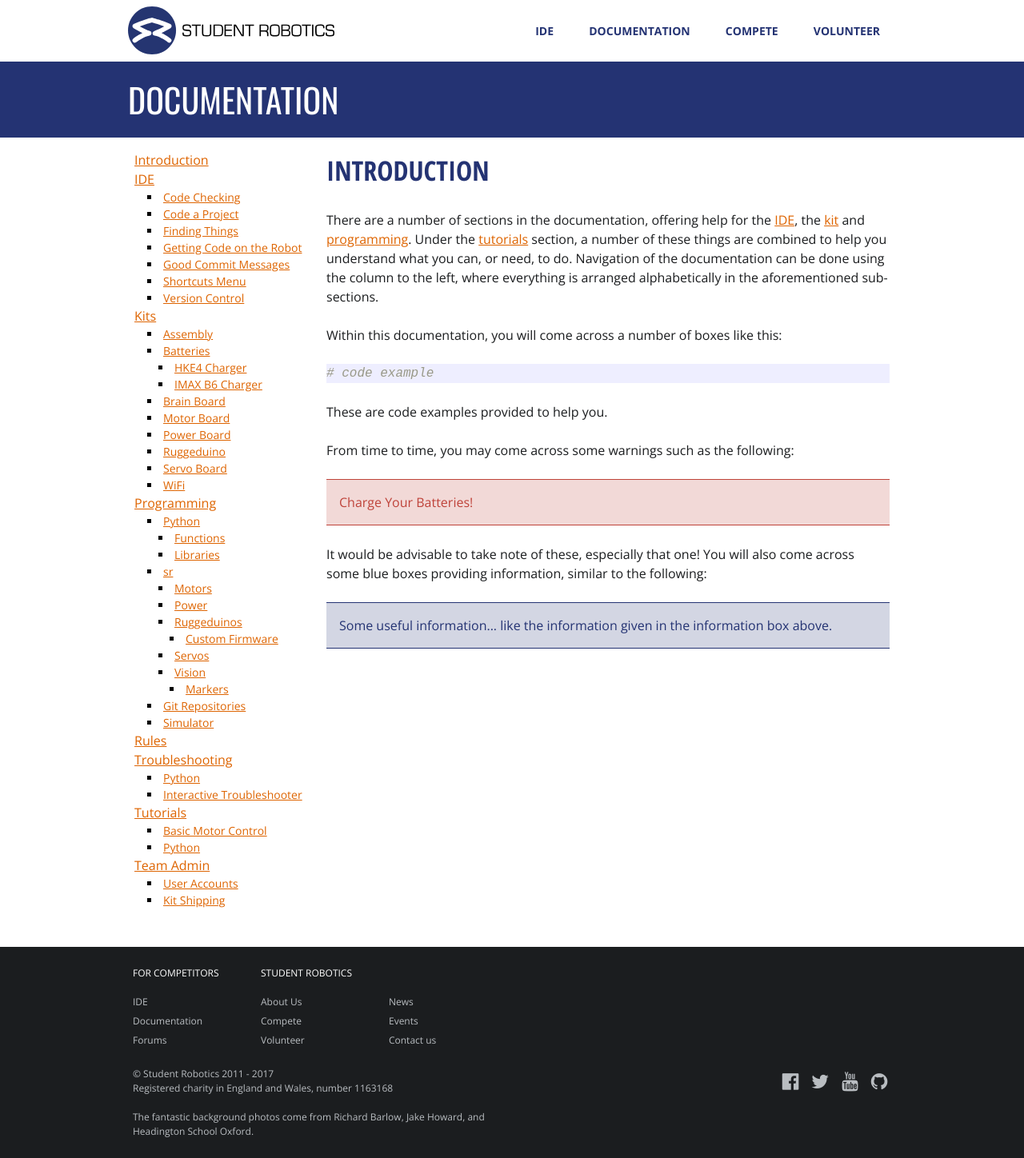
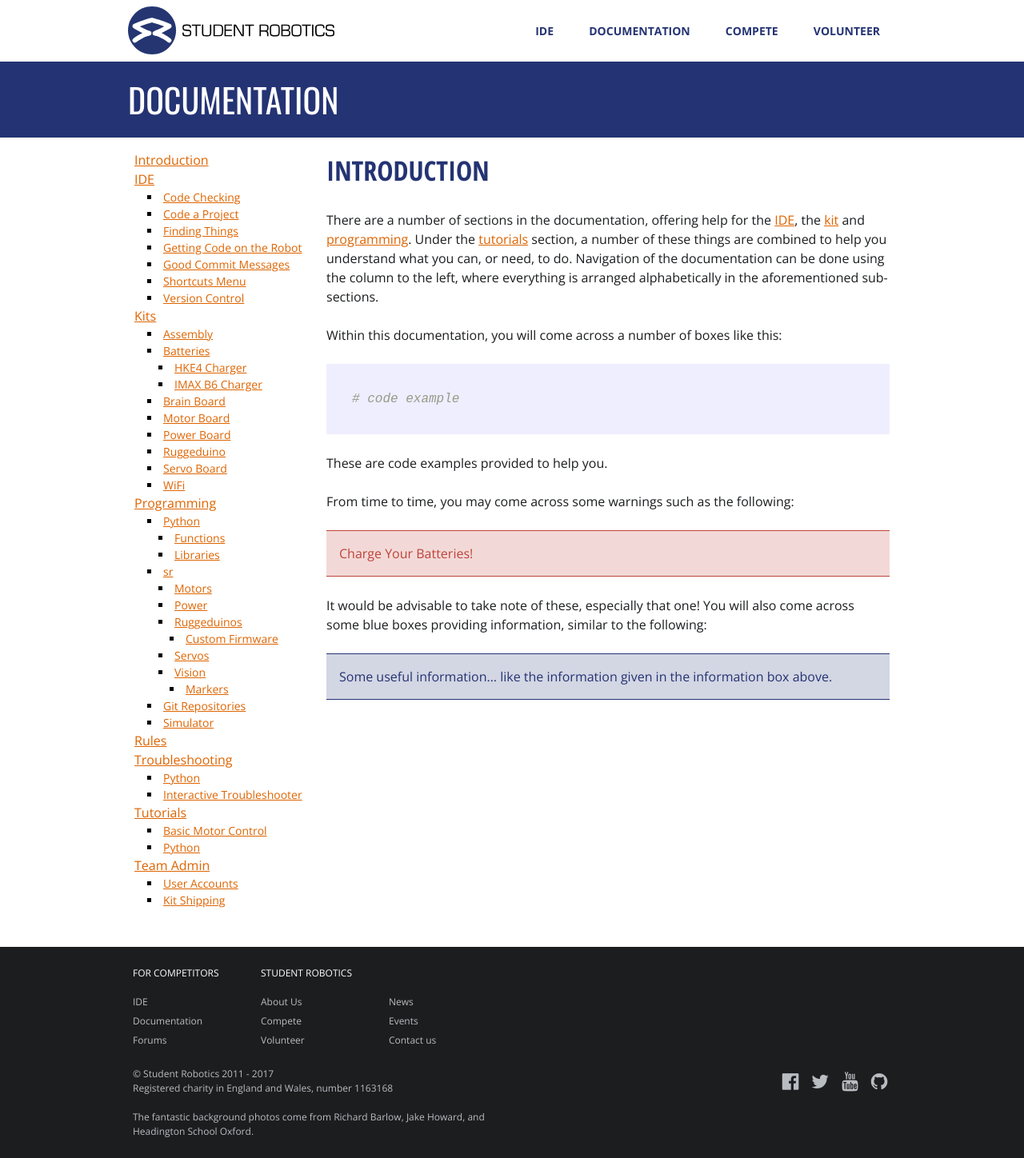
Before and after one commit to srobo/docs, a Jekyll site: the page built from index.md, in a window 1280 px wide. Shown: the whole page at 80% size. Built offline with Jekyll 4.4.1, drawn with Linux system fonts in a browser that asks for light colours; nearby versions of some CDN libraries; comment, search, counter and statistics services are not loaded.

Commit message:
Add padding round code highlight

```diff
--- a/_sass/common.scss
+++ b/_sass/common.scss
@@ -32,3 +32,7 @@
     margin-bottom: 0;
   }
 }
+
+.highlight {
+  padding: 1rem;
+}
```
